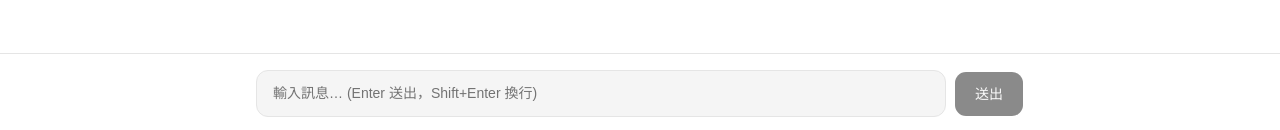
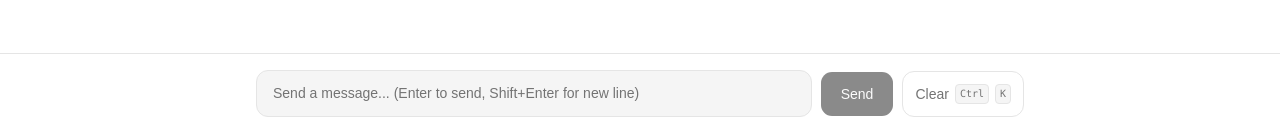
Before and after one commit to kenyo3026/ui, a React (Vite) app in the folder ui/: page / in a window 1280 px wide. Shown: the part 667-797 px from the top of the page. Built offline with nearby package versions, Linux system fonts and the light colour scheme; no server answers.

Commit message:
[FEAT] Add clear chat button with Ctrl+K shortcut alongside send button

```diff
--- a/ui/src/App.tsx
+++ b/ui/src/App.tsx
@@ -2,12 +2,13 @@ import { ChatWindow } from "@/components/chat/ChatWindow"
 import { useChat } from "@/hooks/useChat"
 
 export default function App() {
-  const { messages, isLoading, connected, sendMessage } = useChat()
+  const { messages, isLoading, connected, sendMessage, clearMessages } = useChat()
 
   return (
     <ChatWindow
       messages={messages}
       onSend={sendMessage}
+      onClear={clearMessages}
       isLoading={isLoading}
       connected={connected}
     />
--- a/ui/src/components/chat/ChatWindow.tsx
+++ b/ui/src/components/chat/ChatWindow.tsx
@@ -5,6 +5,7 @@ import { InputBar } from "./InputBar"
 type Props = {
   messages: Message[]
   onSend: (content: string) => void
+  onClear: () => void
   isLoading?: boolean
   connected?: boolean
 }
@@ -28,12 +29,23 @@ function ThinkingBubble() {
   )
 }
 
-export function ChatWindow({ messages, onSend, isLoading = false, connected = false }: Props) {
+export function ChatWindow({ messages, onSend, onClear, isLoading = false, connected = false }: Props) {
   const bottomRef = useRef<HTMLDivElement>(null)
 
   useEffect(() => {
     bottomRef.current?.scrollIntoView({ behavior: "smooth" })
   }, [messages, isLoading])
+
+  useEffect(() => {
+    const handler = (e: KeyboardEvent) => {
+      if (e.ctrlKey && e.key === "k") {
+        e.preventDefault()
+        onClear()
+      }
+    }
+    window.addEventListener("keydown", handler)
+    return () => window.removeEventListener("keydown", handler)
+  }, [onClear])
 
   return (
     <div className="flex flex-col h-screen bg-background">
@@ -60,7 +72,7 @@ export function ChatWindow({ messages, onSend, isLoading = false, connected = fa
       </div>
 
       {/* Input */}
-      <InputBar onSend={onSend} disabled={isLoading} />
+      <InputBar onSend={onSend} onClear={onClear} disabled={isLoading} />
     </div>
   )
 }
--- a/ui/src/components/chat/InputBar.tsx
+++ b/ui/src/components/chat/InputBar.tsx
@@ -3,10 +3,11 @@ import { Button } from "@/components/ui/button"
 
 type Props = {
   onSend: (content: string) => void
+  onClear: () => void
   disabled?: boolean
 }
 
-export function InputBar({ onSend, disabled = false }: Props) {
+export function InputBar({ onSend, onClear, disabled = false }: Props) {
   const [value, setValue] = useState("")
   const textareaRef = useRef<HTMLTextAreaElement>(null)
 
@@ -34,7 +35,7 @@ export function InputBar({ onSend, disabled = false }: Props) {
           onChange={(e) => setValue(e.target.value)}
           onKeyDown={handleKeyDown}
           disabled={disabled}
-          placeholder="輸入訊息… (Enter 送出，Shift+Enter 換行)"
+          placeholder="Send a message... (Enter to send, Shift+Enter for new line)"
           rows={1}
           className="flex-1 resize-none rounded-xl border border-input bg-muted px-4 py-3 text-sm placeholder:text-muted-foreground focus:outline-none focus:ring-2 focus:ring-ring disabled:opacity-50 max-h-40 overflow-y-auto"
           style={{ lineHeight: "1.5" }}
@@ -44,7 +45,16 @@ export function InputBar({ onSend, disabled = false }: Props) {
           disabled={disabled || !value.trim()}
           className="rounded-xl px-5 py-3 h-auto"
         >
-          送出
+          Send
+        </Button>
+        <Button
+          onClick={onClear}
+          variant="outline"
+          className="rounded-xl px-3 py-3 h-auto flex items-center gap-1.5 text-muted-foreground"
+        >
+          Clear
+          <kbd className="rounded border border-border bg-muted px-1 py-0.5 font-mono text-[10px]">Ctrl</kbd>
+          <kbd className="rounded border border-border bg-muted px-1 py-0.5 font-mono text-[10px]">K</kbd>
         </Button>
       </div>
     </div>
--- a/ui/src/hooks/useChat.ts
+++ b/ui/src/hooks/useChat.ts
@@ -72,5 +72,10 @@ export function useChat() {
     wsRef.current.send(JSON.stringify({ type: "user_message", content }))
   }, [])
 
-  return { messages, isLoading, connected, sendMessage }
+  const clearMessages = useCallback(() => {
+    setMessages([])
+    localStorage.removeItem(STORAGE_KEY)
+  }, [])
+
+  return { messages, isLoading, connected, sendMessage, clearMessages }
 }
```
